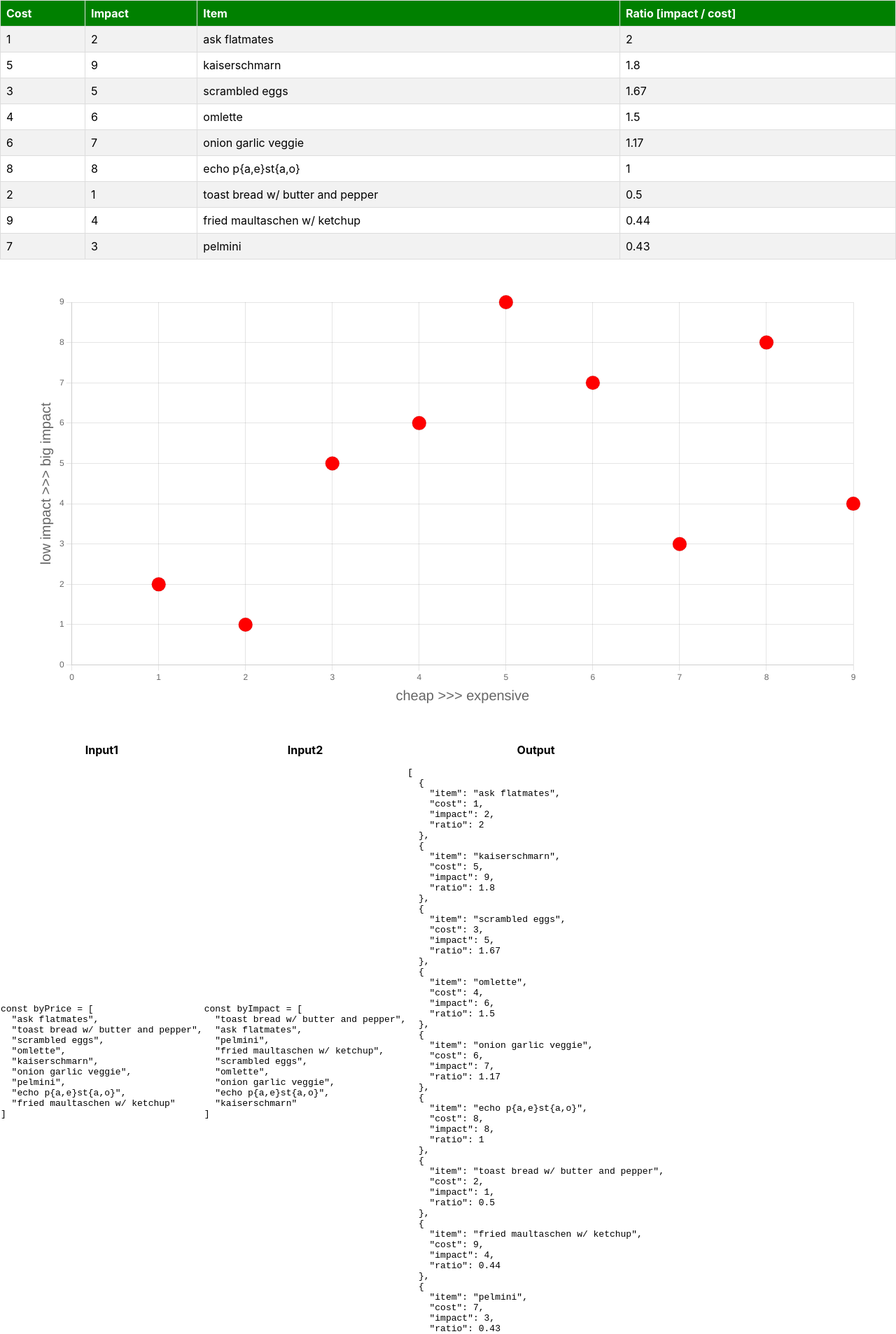
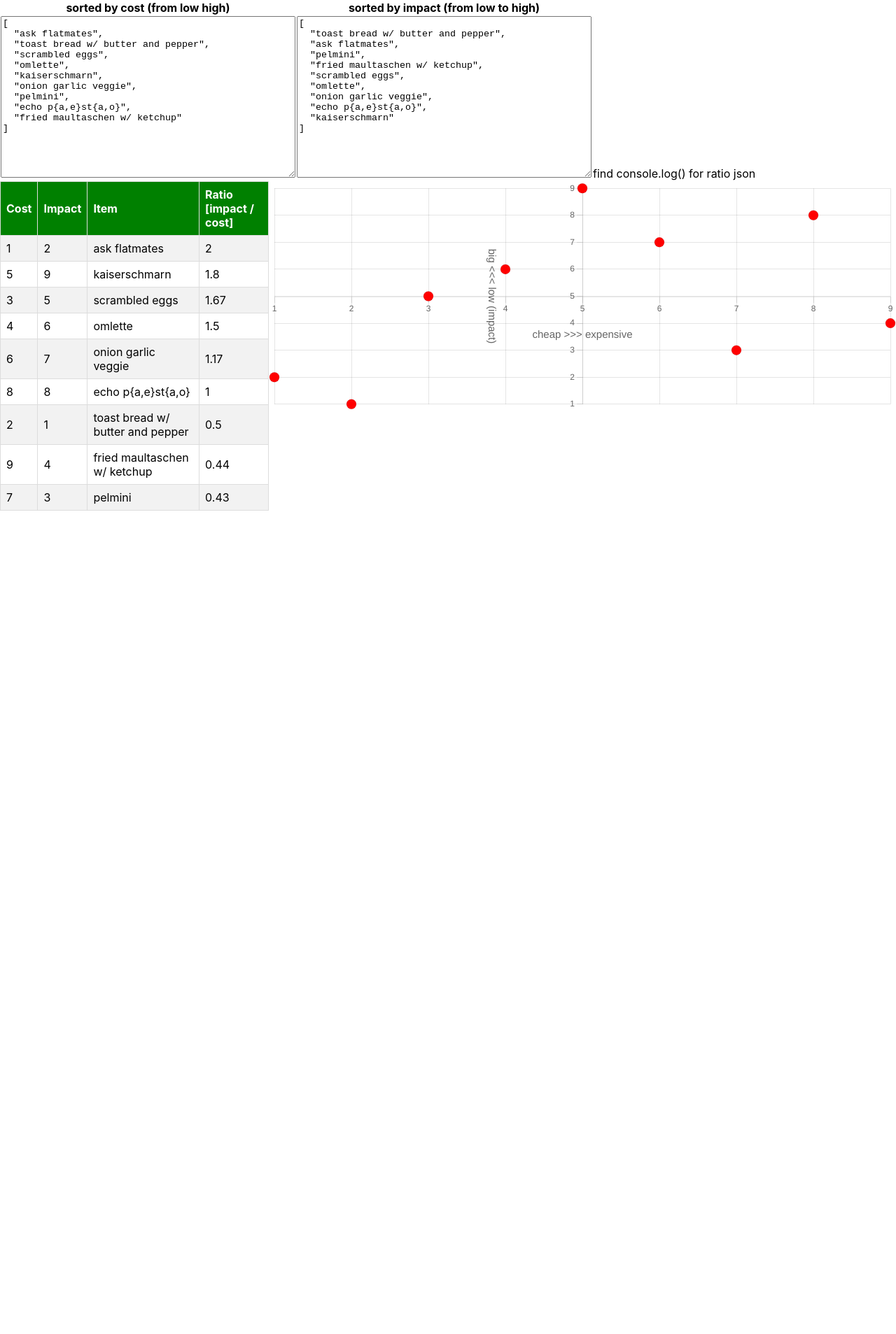
Before and after one commit to annamariapl/ratio-chart, a React (Create React App) app: page / in a window 1280 px wide. Shown: the top 1907 px of the page at 70% size. After the commit the page ends 800 px from the top, so only its background shows below. Built offline with nearby package versions, Linux system fonts and the light colour scheme.

Commit message:
add text areas

```diff
--- a/src/App.js
+++ b/src/App.js
@@ -1,4 +1,4 @@
-import React from "react";
+import React, { useState } from "react";
 import { Scatter } from "react-chartjs-2";
 import {
   Chart as ChartJS,
@@ -12,7 +12,7 @@ import {
 function App() {
   ChartJS.register(LinearScale, PointElement, LineElement, Tooltip, Legend);
 
-  const byPrice = [
+  const byCostInit = [
     "ask flatmates",
     "toast bread w/ butter and pepper",
     "scrambled eggs",
@@ -24,7 +24,7 @@ function App() {
     "fried maultaschen w/ ketchup",
   ];
 
-  const byImpact = [
+  const byImpactArray = [
     "toast bread w/ butter and pepper",
     "ask flatmates",
     "pelmini",
@@ -35,9 +35,18 @@ function App() {
     "echo p{a,e}st{a,o}",
     "kaiserschmarn",
   ];
+
+  const [costArray, setcostArray] = useState(JSON.stringify(byCostInit, null, 2));
+  const [impactArray, setimpactArray] = useState(
+    JSON.stringify(byImpactArray, null, 2)
+  );
+
+  const costParsed = JSON.parse(costArray);
+  const impactParsed = JSON.parse(impactArray);
+
   const simpleData = (item) => {
-    const cost = byPrice.indexOf(item) + 1;
-    const impact = byImpact.indexOf(item) + 1;
+    const cost = costParsed.indexOf(item) + 1;
+    const impact = impactParsed.indexOf(item) + 1;
     const ratio = Math.round((impact / cost) * 100) / 100;
     return {
       item,
@@ -53,13 +62,45 @@ function App() {
       label: `${item} | ratio:${ratio}`,
       data: [{ x: cost, y: impact }],
       backgroundColor: "red",
-      pointRadius: 10,
+      pointRadius: 7,
     };
   };
 
   return (
     <div className="App">
-      <table id="ratios">
+      <tdbody>
+        <tr>
+          <th>sorted by cost (from low high) </th>
+          <th>sorted by impact (from low to high)</th>
+        </tr>
+        <tr>
+          <td>
+            <textarea
+              name="byconst"
+              rows="15"
+              cols="50"
+              value={costArray}
+              onChange={(e) => setcostArray(e.target.value)}
+            ></textarea>
+          </td>
+          <td>
+            <textarea
+              name="byconst"
+              rows="15"
+              cols="50"
+              value={impactArray}
+              onChange={(e) => setimpactArray(e.target.value)}
+            ></textarea>
+          </td>
+          {console.log(
+            "OUTPUT sorted by ratio >>",
+            costParsed.map(simpleData).sort((a, b) => b.ratio - a.ratio)
+          )}
+          <td>find console.log() for ratio json</td>
+        </tr>
+      </tdbody>
+      <div style={{ display: "flex" }}>
+        <table id="ratios" style={{ maxWidth: "30%" }}>
           <tbody>
             <tr>
               <th>Cost</th>
@@ -67,7 +108,7 @@ function App() {
               <th>Item</th>
               <th>Ratio [impact / cost]</th>
             </tr>
-          {byPrice
+            {costParsed
               .map(simpleData)
               .sort((a, b) => b.ratio - a.ratio)
               .map(({ cost, impact, item, ratio }) => (
@@ -80,68 +121,39 @@ function App() {
               ))}
           </tbody>
         </table>
-      <div className="box">
+
         <Scatter
-          data={{ datasets: byPrice.map(formatedData) }}
+          style={{ maxWidth: "70%", maxHeight: "70%" }}
+          data={{ datasets: costParsed.map(formatedData) }}
           options={{
             plugins: {
               legend: {
                 display: false,
-                // position: "left",
-                // labels: {
-                //   usePointStyle: true,
-                // },
               },
             },
             scales: {
               y: {
+                position: "center",
                 title: {
                   display: true,
-                  font: { size: "20px" },
-                  text: "low impact >>> big impact",
+                  font: { size: "15px" },
+                  text: "big <<< low (impact)",
+                  padding: 100,
                 },
-                beginAtZero: true,
               },
               x: {
+                position: "center",
                 title: {
                   display: true,
-                  font: { size: "20px" },
+                  font: { size: "15px" },
                   text: "cheap >>> expensive",
+                  padding: 100,
                 },
-                beginAtZero: true,
               },
             },
           }}
         />
       </div>
-      <div>
-      </div>
-      <tbody>
-        <tr>
-          <th>Input1</th>
-          <th>Input2</th>
-          <th>Output</th>
-        </tr>
-        <tr>
-          <td>
-            <pre>{`const byPrice = ` + JSON.stringify(byPrice, null, 2)}</pre>
-          </td>
-          <td>
-            <pre>
-              {`const byImpact = ` + JSON.stringify(byImpact, null, 2)}
-            </pre>
-          </td>
-          <td>
-            <pre>
-              {JSON.stringify(
-                byPrice.map(simpleData).sort((a, b) => b.ratio - a.ratio),
-                null,
-                2
-              )}
-            </pre>
-          </td>
-        </tr>
-      </tbody>
     </div>
   );
 }
```
Lines whose indentation alone changed are shown as unchanged.
